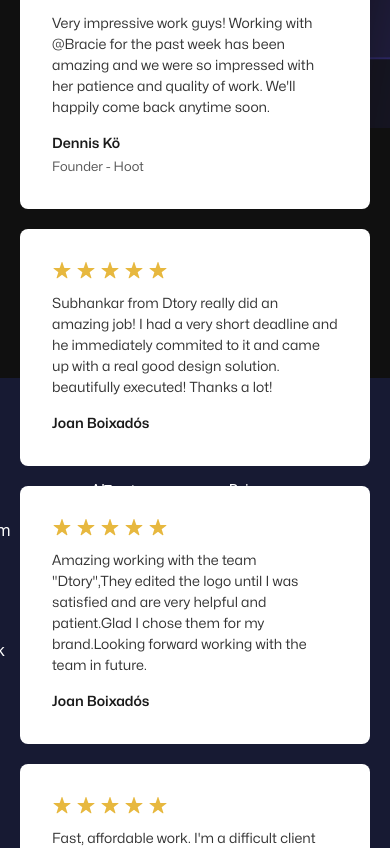
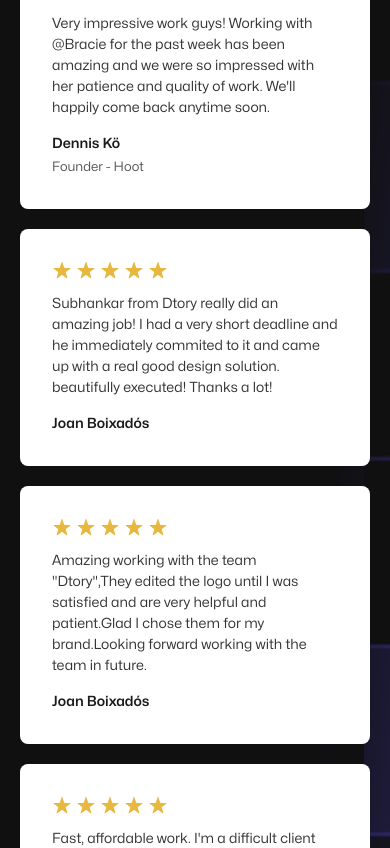
Before and after one commit to devdtory/portfolio, a Next.js app: page / in a window 390 px wide. Shown: the part 7342-8190 px from the top of the page. Built offline with nearby package versions, Linux system fonts and the light colour scheme.

Commit message:
people say

```diff
--- a/components/Footer.js
+++ b/components/Footer.js
@@ -2,9 +2,9 @@ import React from "react";
 
 function Footer() {
   return (
-    <div className="bg-[#171A33] h-[475px] px-[100px] py-[100px]">
-      <div className="flex w-full">
-        <div className="w-1/2 text-white">
+    <div className="bg-[#171A33] lg:h-[475px] lg:px-[100px] px-[20px] py-[50px] lg:py-[100px]">
+      <div className="lg:flex w-full">
+        <div className="lg:w-1/2 text-white">
           <h1 className="text-5xl font-bold">Lets Talk.</h1>
           <p className="mt-5">hello@dtory.in</p>
           <p className="mt-2">
@@ -12,7 +12,7 @@ function Footer() {
             9002666920/8642014038
           </p>
         </div>
-        <div className="w-1/2 flex justify-end space-x-20 text-white">
+        <div className="lg:w-1/2 lg:flex justify-end space-y-12 mt-16 lg:mt-0 lg:space-x-20 text-white">
           <ul className="space-y-4">
             <li>Dribble</li>
             <li>Instagram</li>
--- a/components/Fragments/PeopleSay.js
+++ b/components/Fragments/PeopleSay.js
@@ -3,7 +3,7 @@ import React from "react";
 
 function PeopleSay() {
   return (
-    <div className="min-h-[800px] relative font-mona-sans">
+    <div className="min-h-[1650px] lg:min-h-[800px] h-fit relative font-mona-sans">
       <img
         src="/mesh-2.png"
         className="absolute inset-0 h-full w-full opacity-60"
--- a/pages/index.js
+++ b/pages/index.js
@@ -22,9 +22,10 @@ export default function Home() {
       <div className="h-[150px]"></div>
       <FAQ />
       <div className="h-[250px]"></div>
-      <PeopleSay />
-
-      <div className="h-[250px]"></div>
+      <div>
+        <PeopleSay />
+      </div>
+      <div className="h-[80px]"></div>
       <Footer />
     </main>
   );
```
